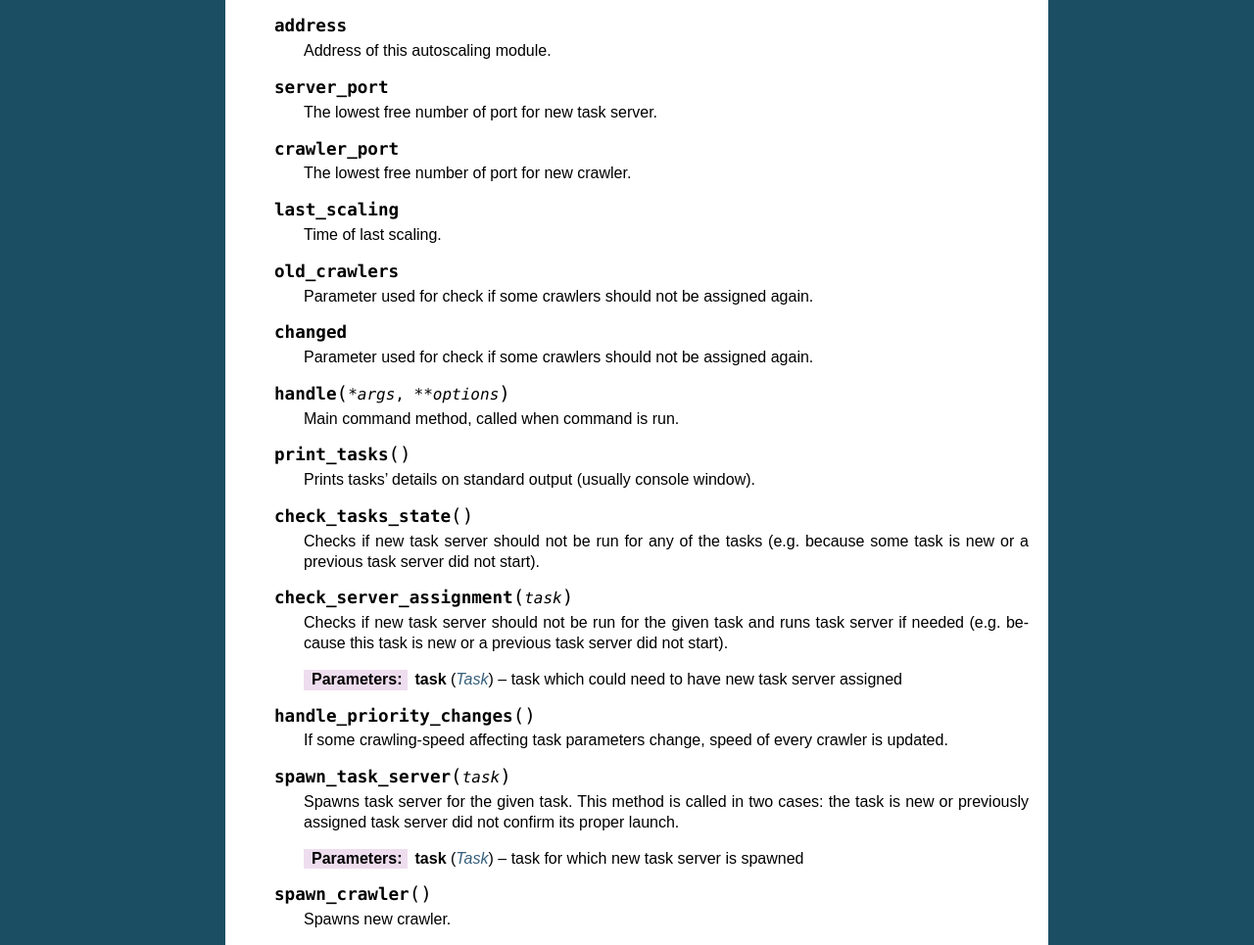
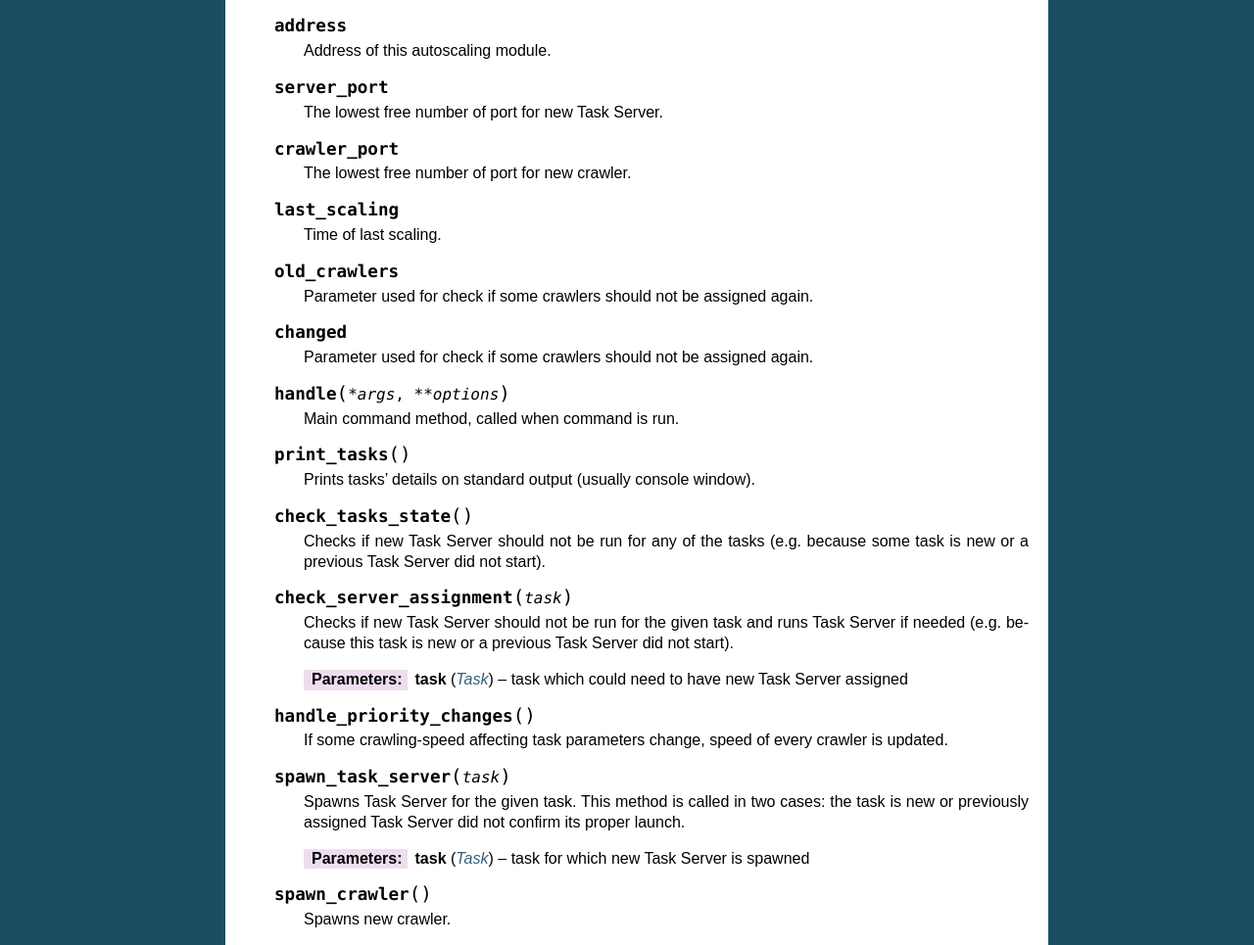
Before and after one commit to agh-glk/fcs, a Sphinx documentation site: the page built from docs/source/manager/management/commands/autoscaling.rst, in a window 1280 px wide and 1400 px high, scrolled down 1133 px. Shown: the part 197-1162 px from the top of the window at 98% size. Built offline with Sphinx 7.4.7, drawn with Linux system fonts in a browser that asks for light colours; formulas are drawn with MathJax 3; some of the changed text lies outside the part shown.

Commit message:
[NT] Edit

```diff
--- a/docs/source/manager/management/commands/autoscaling.rst
+++ b/docs/source/manager/management/commands/autoscaling.rst
@@ -10,7 +10,7 @@ The autoscaling module. It is run as a Django application command.
 
 .. py:data:: PATH_TO_SERVER
 
-   Path to task server web interface.
+   Path to Task Server web interface.
 
 .. py:data:: PATH_TO_CRAWLER
 
@@ -18,7 +18,7 @@ The autoscaling module. It is run as a Django application command.
 
 .. py:data:: SERVER_SPAWN_TIMEOUT
 
-   A period of time after which task server is considered to be unable to spawn.
+   A period of time after which Task Server is considered to be unable to spawn.
 
 .. py:data:: MAX_CRAWLERS_NUM
 
@@ -42,11 +42,11 @@ The autoscaling module. It is run as a Django application command.
 
 .. py:data:: MIN_SERVER_STATS_PERIOD
 
-   A period during which task server efficiency is not evaluated.
+   A period during which Task Server efficiency is not evaluated.
 
 .. py:data:: AUTOSCALING_PERIOD
 
-   Frequency of downloading the task servers efficiency statistics.
+   Frequency of downloading the Task Servers efficiency statistics.
 
 .. py:data:: LOOP_PERIOD
 
@@ -81,7 +81,6 @@ The autoscaling module. It is run as a Django application command.
    :param frame stack: current stack frame
 
 
-
 .. py:class:: Command
 
    Definition of the command 'autoscaling'.
@@ -92,7 +91,7 @@ The autoscaling module. It is run as a Django application command.
 
    .. py:attribute:: server_port
 
-      The lowest free number of port for new task server.
+      The lowest free number of port for new Task Server.
 
    .. py:attribute:: crawler_port
 
@@ -120,13 +119,13 @@ The autoscaling module. It is run as a Django application command.
 
    .. py:method:: check_tasks_state()
 
-      Checks if new task server should not be run for any of the tasks (e.g. because some task is new or a previous task server did not start).
+      Checks if new Task Server should not be run for any of the tasks (e.g. because some task is new or a previous Task Server did not start).
 
    .. py:method:: check_server_assignment(task)
 
-      Checks if new task server should not be run for the given task and runs task server if needed (e.g. because this task is new or a previous task server did not start).
+      Checks if new Task Server should not be run for the given task and runs Task Server if needed (e.g. because this task is new or a previous Task Server did not start).
 
-      :param Task task: task which could need to have new task server assigned
+      :param Task task: task which could need to have new Task Server assigned
 
    .. py:method:: handle_priority_changes()
 
@@ -134,9 +133,9 @@ The autoscaling module. It is run as a Django application command.
 
    .. py:method:: spawn_task_server(task)
 
-      Spawns task server for the given task. This method is called in two cases: the task is new or previously assigned task server did not confirm its proper launch.
+      Spawns Task Server for the given task. This method is called in two cases: the task is new or previously assigned Task Server did not confirm its proper launch.
 
-      :param Task task: task for which new task server is spawned
+      :param Task task: task for which new Task Server is spawned
 
    .. py:method:: spawn_crawler()
 
```
